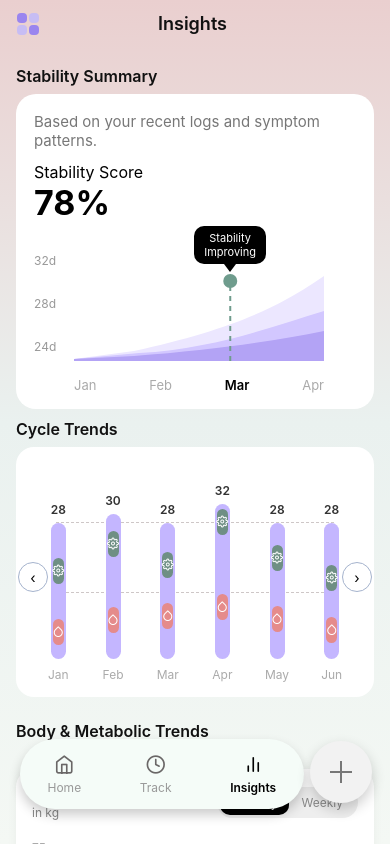
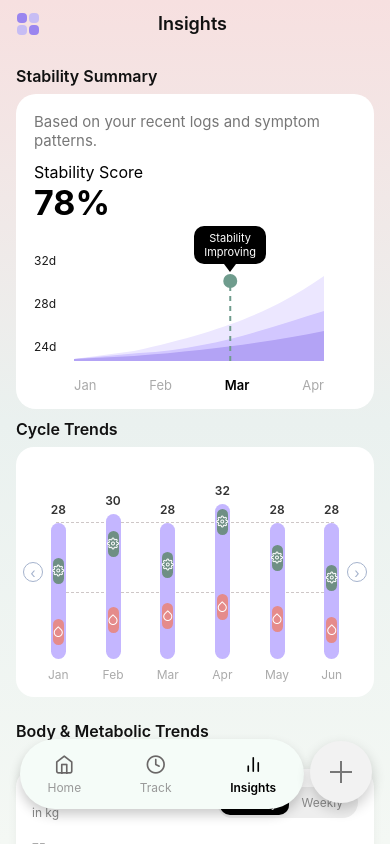
Before and after one commit to Ipshita29/Hiremyidea-assignment, a React Native app in the folder my-app/: screen /Insights in a window 390 px wide. Built offline with nearby package versions, Linux system fonts and the light colour scheme.

Commit message:
final tweaks

```diff
--- a/my-app/components/CycleTrends.js
+++ b/my-app/components/CycleTrends.js
@@ -104,11 +104,11 @@ export default function CycleTrends() {
           </View>
         ))}
         <View style={styles.leftBtn}>
-          <Text>‹</Text>
+          <Text style={styles.arrow}>‹</Text>
         </View>
 
         <View style={styles.rightBtn}>
-          <Text>›</Text>
+          <Text style={styles.arrow}>›</Text>
         </View>
       </View>
     </View>
@@ -182,10 +182,10 @@ const styles = StyleSheet.create({
 
   leftBtn: {
     position: "absolute",
-    left: -13,
+    left: -8,
     top: 100,
-    width: 30,
-    height: 30,
+    width: 20,
+    height: 20,
     borderRadius: 15,
     borderWidth: 1.5,
     borderColor: "#a5b3cd",
@@ -196,10 +196,10 @@ const styles = StyleSheet.create({
 
   rightBtn: {
     position: "absolute",
-    right: -13,
+    right: -8,
     top: 100,
-    width: 30,
-    height: 30,
+    width: 20,
+    height: 20,
     borderRadius: 15,
     borderWidth: 1.5,
     borderColor: "#a5b3cd",
@@ -207,4 +207,7 @@ const styles = StyleSheet.create({
     alignItems: "center",
     justifyContent: "center",
   },
+  arrow:{
+    color:"#a5b3cd"
+  }
 });
--- a/my-app/components/LifestyleHeatmap.js
+++ b/my-app/components/LifestyleHeatmap.js
@@ -1,8 +1,14 @@
-import React from "react";
-import { View, Text, StyleSheet } from "react-native";
+import React, { useState } from "react";
+import { View, Text, StyleSheet, Pressable } from "react-native";
 import { LinearGradient } from "expo-linear-gradient";
+import { Feather } from "@expo/vector-icons";
 
 export default function LifestyleHeatmap() {
+  const [open, setOpen] = useState(false);
+  const [selected, setSelected] = useState("4 months");
+
+  const options = ["1 month", "2 months", "3 months", "4 months"];
+
   const data = [
     {
       name: "Sleep",
@@ -27,8 +33,30 @@ export default function LifestyleHeatmap() {
       <View style={styles.box}>
         <View style={styles.topRow}>
           <Text style={styles.title}>Correlation Strength</Text>
-          <View style={styles.dropdown}>
-            <Text style={styles.dropText}>4 months</Text>
+          <View style={styles.dropdownWrapper}>
+            <Pressable
+              style={styles.dropdown}
+              onPress={() => setOpen(!open)}
+            >
+              <Text style={styles.dropText}>{selected}</Text>
+              <Feather name="chevron-down" size={14} color="#666" />
+            </Pressable>
+            {open && (
+              <View style={styles.menu}>
+                {options.map((opt, i) => (
+                  <Pressable
+                    key={i}
+                    style={styles.option}
+                    onPress={() => {
+                      setSelected(opt);
+                      setOpen(false);
+                    }}
+                  >
+                    <Text style={styles.optionText}>{opt}</Text>
+                  </Pressable>
+                ))}
+              </View>
+            )}
           </View>
         </View>
         {data.map((row, i) => {
@@ -70,12 +98,9 @@ const styles = StyleSheet.create({
     backgroundColor: "rgba(255,255,255,0.9)",
     padding: 16,
     borderRadius: 18,
+    elevation: 4,
 
-    shadowColor: "#000",
-    shadowOpacity: 0.05,
-    shadowRadius: 10,
-    shadowOffset: { width: 0, height: 4 },
-    elevation: 4,
+    overflow: "visible",
   },
 
   title: {
@@ -89,18 +114,53 @@ const styles = StyleSheet.create({
     justifyContent: "space-between",
     alignItems: "center",
     marginBottom: 14,
+    zIndex: 10,
+  },
+
+  dropdownWrapper: {
+    position: "relative",
+    zIndex: 20,
   },
 
   dropdown: {
+    flexDirection: "row",
+    alignItems: "center",
+    gap: 6,
     backgroundColor: "#f2f2f2",
     paddingHorizontal: 10,
-    paddingVertical: 4,
+    paddingVertical: 6,
     borderRadius: 12,
   },
 
   dropText: {
     fontSize: 12,
     color: "#666",
+  },
+
+  menu: {
+    position: "absolute",
+    top: 36,
+    right: 0,
+    backgroundColor: "#fff",
+    borderRadius: 12,
+    paddingVertical: 6,
+    width: 110,
+    zIndex: 50,
+    elevation: 10,
+    shadowColor: "#000",
+    shadowOpacity: 0.1,
+    shadowRadius: 8,
+    shadowOffset: { width: 0, height: 4 },
+  },
+
+  option: {
+    paddingVertical: 8,
+    paddingHorizontal: 10,
+  },
+
+  optionText: {
+    fontSize: 12,
+    color: "#444",
   },
 
   row: {
--- a/my-app/components/StabilityCard.js
+++ b/my-app/components/StabilityCard.js
@@ -119,7 +119,7 @@ const styles = StyleSheet.create({
     position: "absolute",
     left: 0,
     fontSize: 12,
-    color: "#999",
+    color: "#1b1b1b",
   },
 
   tooltipWrap: {
--- a/my-app/screens/InsightsScreen.js
+++ b/my-app/screens/InsightsScreen.js
@@ -14,7 +14,7 @@ import BottomNav from "../components/BottomNav";
 export default function InsightsScreen() {
   return (
     <LinearGradient
-      colors={["#eacfcf", "#eaf1ef", "#f4f8f4"]}
+      colors={["#f7e0e0", "#eaf1ef", "#f4f8f4"]}
       style={{ flex: 1 }}
     >
       <StatusBar style="dark" translucent />
```
